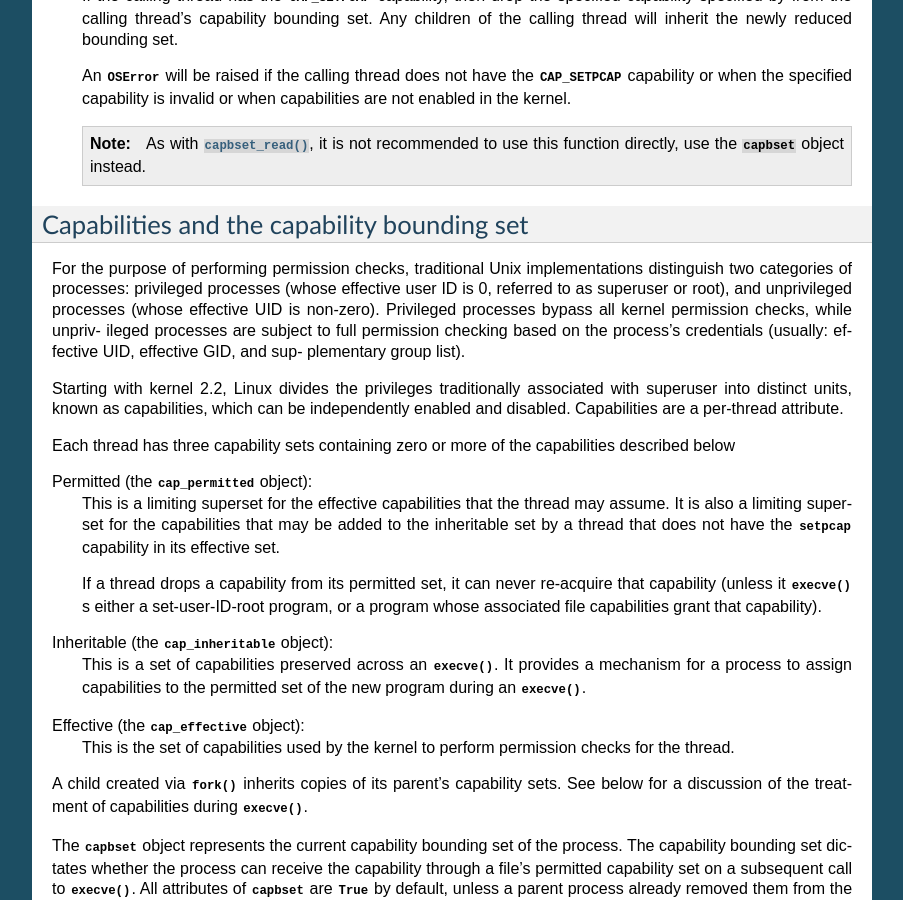
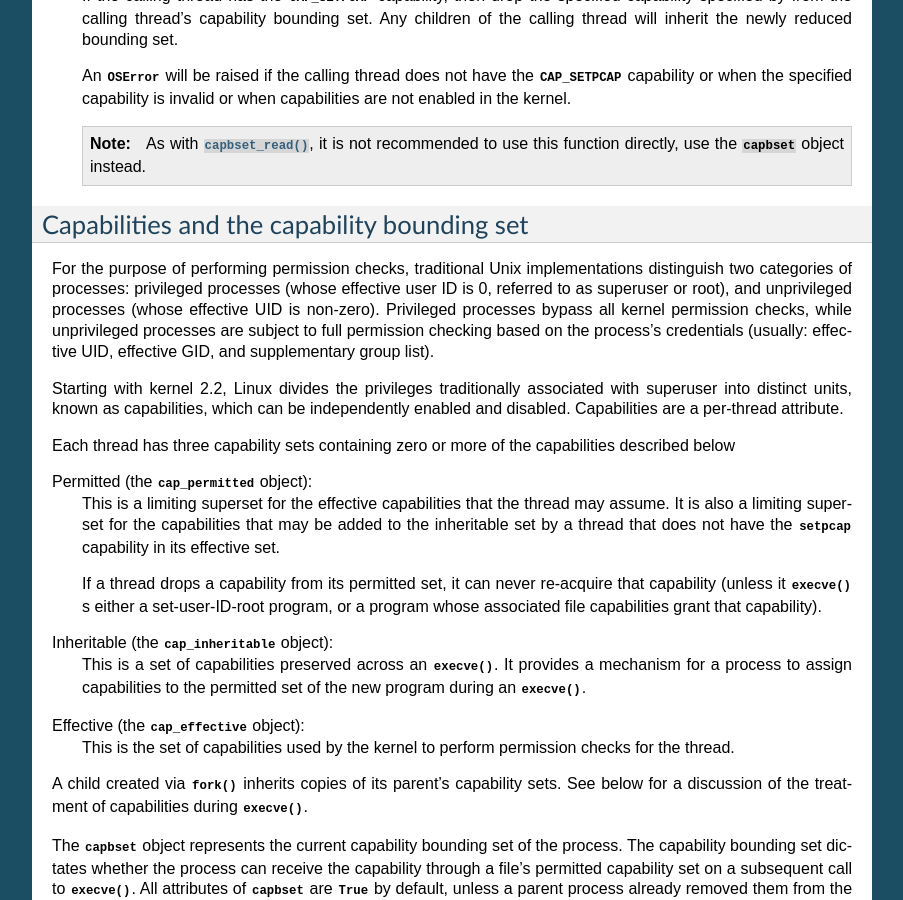
Before and after one commit to seveas/python-prctl, a Sphinx documentation site: the page built from docs/index.rst, in a window 1280 px wide and 900 px high, scrolled down 5321 px. Shown: the whole window, without its empty margins (198-1101 px from the left). Built offline with Sphinx 7.4.7, drawn with Linux system fonts in a browser that asks for light colours; some of the changed text lies outside the part shown.

Commit message:
Fix typos

```diff
--- a/docs/index.rst
+++ b/docs/index.rst
@@ -380,9 +380,9 @@ For the purpose of performing permission checks, traditional Unix
 implementations distinguish two categories of processes: privileged processes
 (whose effective user ID is 0, referred to as superuser or root), and
 unprivileged processes (whose effective UID is non-zero). Privileged processes
-bypass all kernel permission checks, while unpriv‐ ileged processes are subject
+bypass all kernel permission checks, while unprivileged processes are subject
 to full permission checking based on the process's credentials (usually:
-effective UID, effective GID, and sup‐ plementary group list).
+effective UID, effective GID, and supplementary group list).
 
 Starting with kernel 2.2, Linux divides the privileges traditionally associated
 with superuser into distinct units, known as capabilities, which can be
--- a/test_prctl.py
+++ b/test_prctl.py
@@ -298,7 +298,7 @@ class PrctlTest(unittest.TestCase):
             self.assertRaises(OSError, prctl.set_tsc, prctl.TSC_ENABLE)
 
     def test_unalign(self):
-        """Test manipulation of the unalogned access setting"""
+        """Test manipulation of the unaligned access setting"""
         if self.arch in ('ia64', 'parisc', 'powerpc', 'alpha'):
             # FIXME untested
             prctl.set_unalign(prctl.UNALIGN_NOPRINT)
```
Also changed, not shown: other parts of docs/index.rst (+7 -7 lines), 1 other file.
